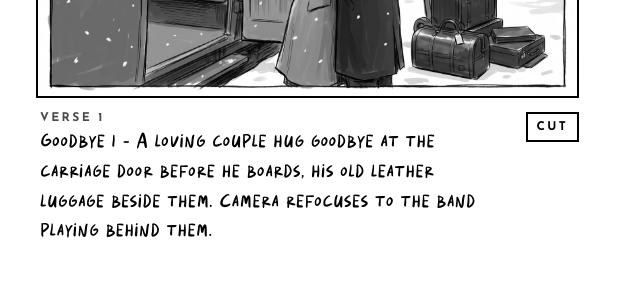
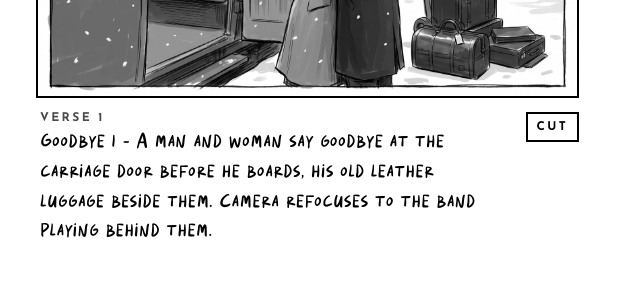
Before and after one commit to smnlcck/gatsby-storyboard, a plain HTML site: page index.html in a window 1280 px wide. Shown: the part 2480-2777 px from the top of the page, 624-1264 px from the left. Drawn offline with Linux system fonts and the light colour scheme.

Commit message:
Update frame 6 caption
Co-Authored-By: Claude Opus 5.5 <noreply@anthropic.com>
Claude-Session: https://claude.ai/code/session_014XUv3xFvqbnBBb1qfsw3Nc

```diff
--- a/index.html
+++ b/index.html
@@ -75,7 +75,7 @@ footer{padding:4vw 6vw;border-top:1px solid var(--line);color:var(--muted);font-
 <article class="card">
   <div class="meta"><div><span>Frame</span><b>06</b></div><div><span>Scene</span><b>3</b></div><div><span>Shot</span><b>The couple</b></div><div><span>Shot size</span><b>MS 2-shot</b></div></div>
   <div class="frame"><img src="frames/f04b.jpg" width="1600" height="893" loading="lazy" alt="Frame 6: The couple"></div>
-  <div class="cap"><p class="cue">Verse 1</p><p>Goodbye 1 - A loving couple hug goodbye at the carriage door before he boards, his old leather luggage beside them. Camera refocuses to the band playing behind them.</p><span class="trans">CUT</span></div>
+  <div class="cap"><p class="cue">Verse 1</p><p>Goodbye 1 - A man and woman say goodbye at the carriage door before he boards, his old leather luggage beside them. Camera refocuses to the band playing behind them.</p><span class="trans">CUT</span></div>
 </article>
 <article class="card">
   <div class="meta"><div><span>Frame</span><b>07</b></div><div><span>Scene</span><b>4</b></div><div><span>Shot</span><b>Seeing off</b></div><div><span>Shot size</span><b>MS</b></div></div>
```
